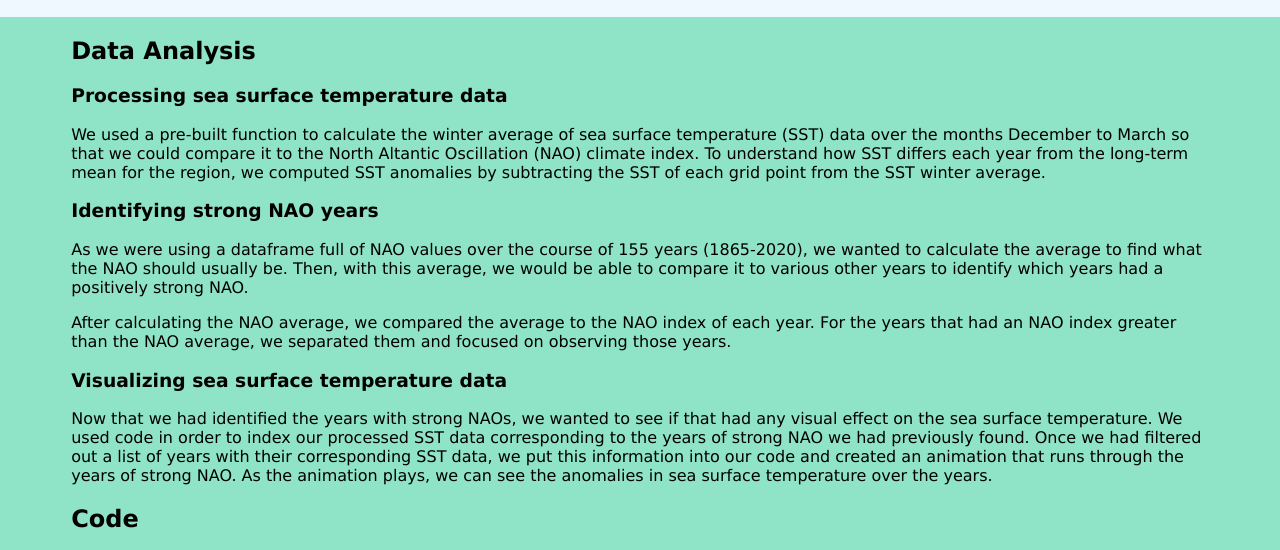
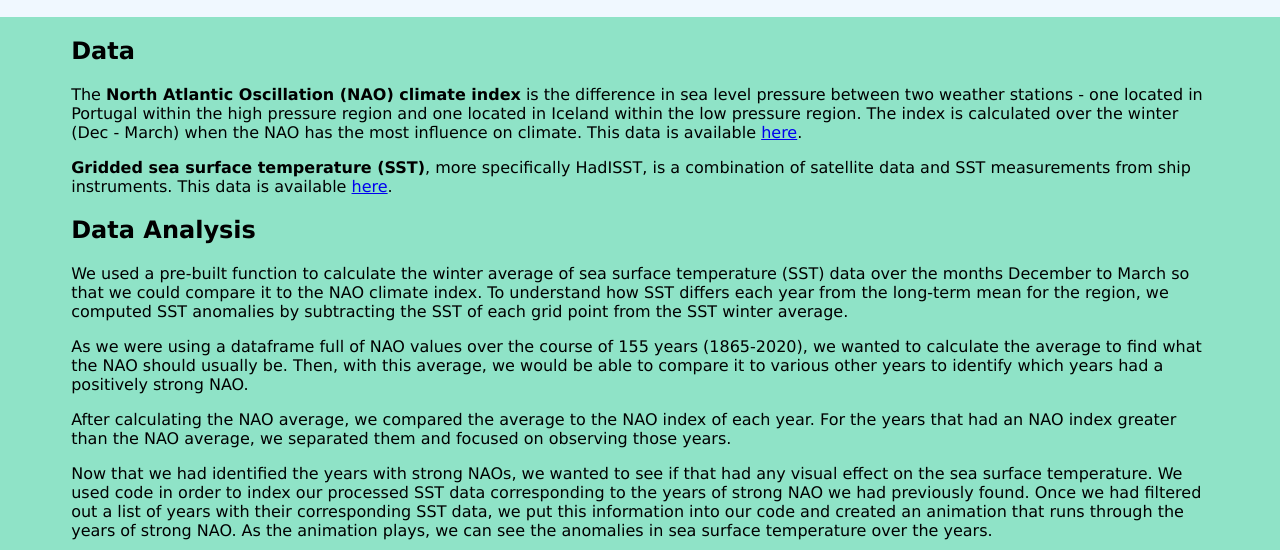
Before and after one commit to ankithakannad/BridgeUP_ClimateGuardians_Website, a plain HTML site: page results.html in a window 1280 px wide. Shown: the part 235-785 px from the top of the page. Drawn offline with Linux system fonts and the light colour scheme.

Commit message:
added data section

```diff
--- a/results.html
+++ b/results.html
@@ -29,16 +29,21 @@
     <main>
         <div class="Data">
             <div class= "analysis"></div>
+                <h2>Data</h2>
+
+                <p>The <b>North Atlantic Oscillation (NAO) climate index</b> is the difference in sea level pressure between two weather stations - one located in Portugal within the high pressure region and one located in Iceland within the low pressure region. The index is calculated over the winter (Dec - March) when the NAO has the most influence on climate. This data is available <a href="https://climatedataguide.ucar.edu/climate-data/hurrell-north-atlantic-oscillation-nao-index-station-based" target="_blank">here</a>.
+                </p>
+
+                <p> <b>Gridded sea surface temperature (SST)</b>, more specifically HadISST, is a combination of satellite data and SST measurements from ship instruments. This data is available <a href="https://www.metoffice.gov.uk/hadobs/hadisst/" target="_blank">here</a>. </p>
+
                 <h2>Data Analysis</h2>
 
-                <h3>Processing sea surface temperature data</h3>
-                <p>We used a pre-built function to calculate the winter average of sea surface temperature (SST) data over the months December to March so that we could compare it to the North Altantic Oscillation (NAO) climate index. To understand how SST differs each year from the long-term mean for the region, we computed SST anomalies by subtracting the SST of each grid point from the SST winter average.</p>
+                <p>We used a pre-built function to calculate the winter average of sea surface temperature (SST) data over the months December to March so that we could compare it to the NAO climate index. To understand how SST differs each year from the long-term mean for the region, we computed SST anomalies by subtracting the SST of each grid point from the SST winter average.</p>
 
-                <h3>Identifying strong NAO years</h3>
                 <p>As we were using a dataframe full of NAO values over the course of 155 years (1865-2020), we wanted to calculate the average to find what the NAO should usually be. Then, with this average, we would be able to compare it to various other years to identify which years had a positively strong NAO.</p>
+
                 <p>After calculating the NAO average, we compared the average to the NAO index of each year. For the years that had an NAO index greater than the NAO average, we separated them and focused on observing those years. </p>
 
-                <h3>Visualizing sea surface temperature data</h3>
                 <p>Now that we had identified the years with strong NAOs, we wanted to see if that had any visual effect on the sea surface temperature. We used code in order to index our processed SST data corresponding to the years of strong NAO we had previously found. Once we had filtered out a list of years with their corresponding SST data, we put this information into our code and created an animation that runs through the years of strong NAO. As the animation plays, we can see the anomalies in sea surface temperature over the years.</p>
 
             <div class= "code">
```
